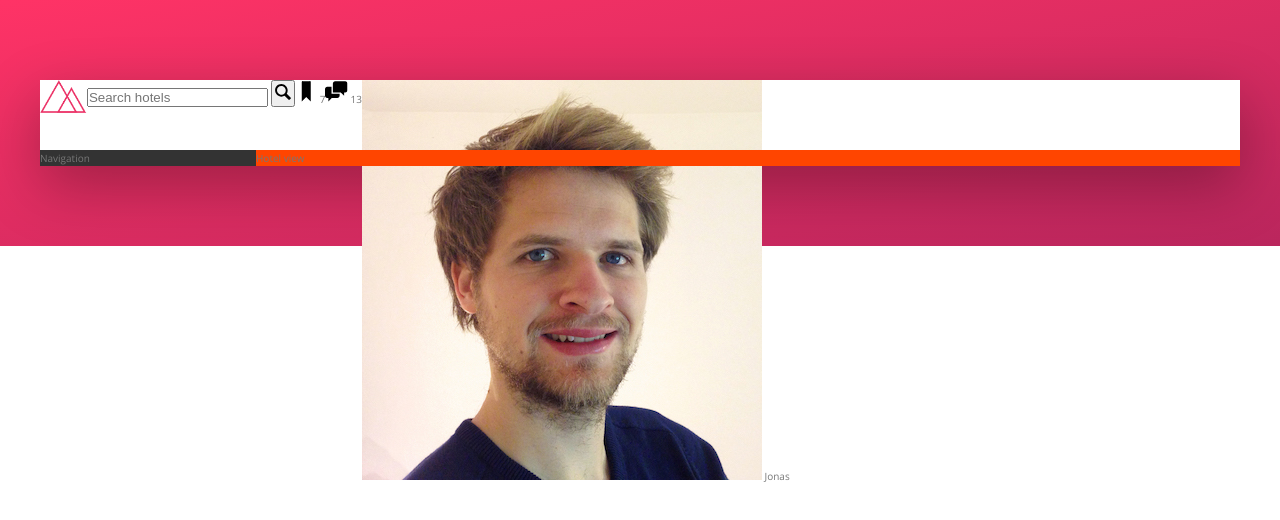
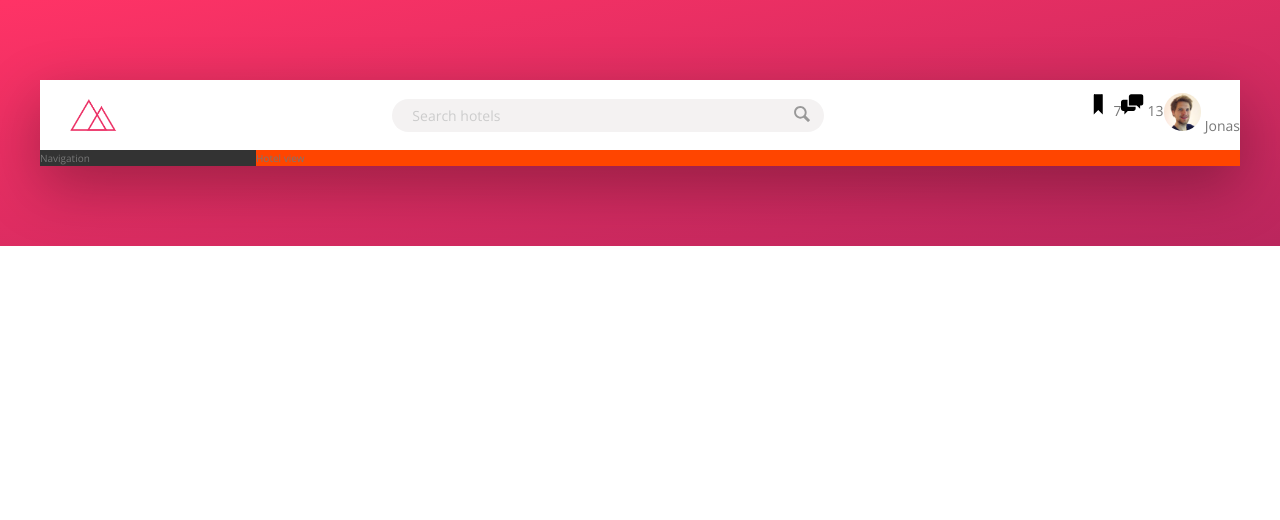
Before and after one commit to bikokwa/trillo, a website: page index.html in a window 1280 px wide. Drawn offline with nearby package versions, Linux system fonts and the light colour scheme.

Commit message:
header part 2

```diff
--- a/index.html
+++ b/index.html
@@ -45,7 +45,11 @@
             <span class="user-nav__notification">13</span>
           </div>
           <div class="user-nav__user">
-            <img src="img/user.jpg" alt="User photo" class="user-nav__user" />
+            <img
+              src="img/user.jpg"
+              alt="User photo"
+              class="user-nav__user-photo"
+            />
             <span class="user-nav__user-name">Jonas</span>
           </div>
         </nav>
--- a/sass/_components.scss
+++ b/sass/_components.scss
@@ -2,20 +2,64 @@
 // LOGO
 .logo {
   height: 3.25rem;
+  margin-left: 3rem;
 }
 
 //////////////////////////////////////////////////////
 // SEARCH
 .search {
+  flex: 0 0 40%;
+
+  display: flex;
+  justify-content: center;
+  align-items: center;
+
   &__input {
+    font-family: inherit;
+    font-size: inherit;
+    color: inherit;
+    background-color: var(--color-grey-light-2);
+    border: none;
+    padding: 0.7rem 2rem;
+    border-radius: 100px;
+    width: 90%;
+    transition: all 0.2s;
+    margin-right: -3.25rem;
+
+    &:focus {
+      width: 100%;
+      outline: none;
+      background-color: var(--color-grey-light-3);
+    }
+
+    &::-webkit-input-placeholder {
+      font-weight: 100;
+      color: var(--color-grey-light-4);
+    }
+  }
+
+  &__input:focus + &__button {
+    background-color: var(--color-grey-light-3);
   }
 
   &__button {
+    border: none;
+    background-color: var(--color-grey-light-2);
+    transition: all 0.2s;
+
+    &:focus {
+      outline: none;
+    }
+
+    &:active {
+      transform: translateY(2px);
+    }
   }
 
   &__icon {
     height: 2rem;
     width: 2rem;
+    fill: var(--color-grey-dark-3);
   }
 }
 
--- a/sass/_layout.scss
+++ b/sass/_layout.scss
@@ -6,11 +6,14 @@
 }
 
 .header {
+  font-size: 1.4rem;
   height: 7rem;
   background-color: var(--color-white);
   border-bottom: var(--color-grey-light-1);
 
   display: flex;
+  justify-content: space-between;
+  align-items: center;
 }
 
 .content {
```
Also changed, not shown: css/style.css.
